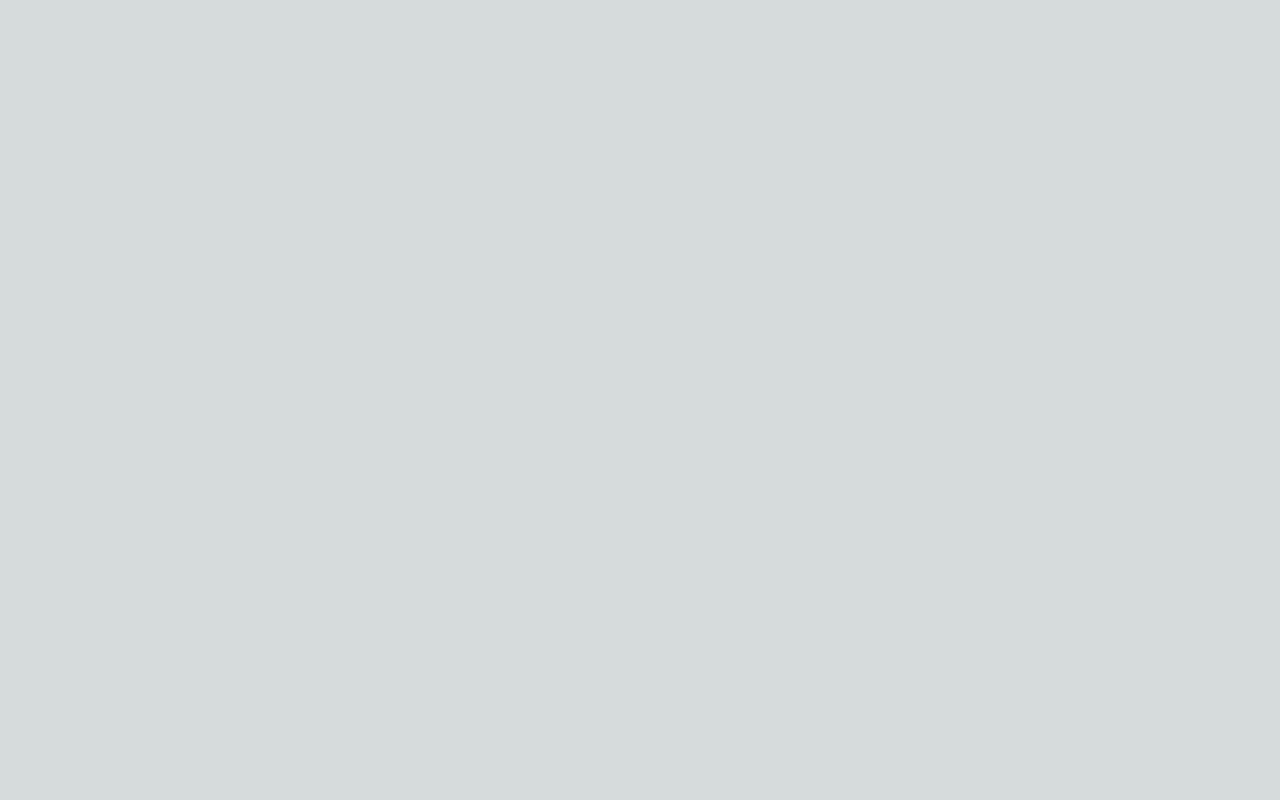
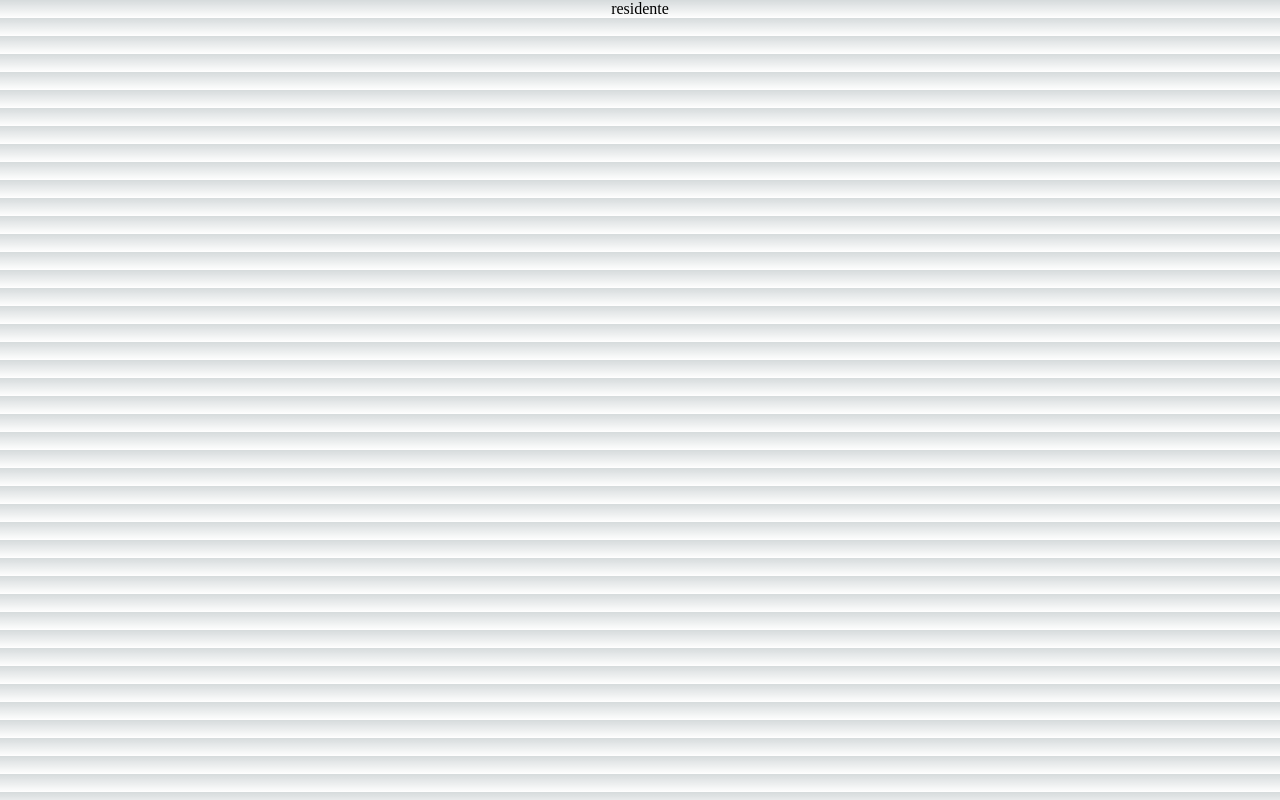
Before and after one commit to BayronMardones/proyecto-ISO, a Next.js app in the folder frontend/: page /residente in a window 1280 px wide. Built offline with nearby package versions, Linux system fonts and the light colour scheme.

Commit message:
correccion

```diff
--- a/frontend/components/inputTest.jsx
+++ b/frontend/components/inputTest.jsx
@@ -1,10 +1,10 @@
 import React from 'react'
-import { Input, Stack } from '@chakra-ui/react'
+import { Input, Stack, Table, Thead, Tbody, Tfoot, Tr, Th, Td } from '@chakra-ui/react'
 
 const inputTest = () => {
   return (
     <Stack spacing={3}>
-        <input/>
+        <Input width={100} backgroundColor = {'white'} />
     </Stack>
   )
 }
--- a/frontend/pages/residente.jsx
+++ b/frontend/pages/residente.jsx
@@ -1,12 +1,13 @@
-import { Stack } from '@chakra-ui/react'
 import React from 'react'
+import { Input, Stack, Table, Thead, Tbody, Tfoot, Tr, Th, Td, Container } from '@chakra-ui/react'
 
 const residente = () => {
   return (
+    <Container centerContent>
+        <div>residente</div>
 
-    <Stack>
-        residente
-    </Stack>
+
+    </Container>
 
   )
 }
```
Also changed, not shown: frontend/package.json (+5 -6 lines), 1 other file (tests, documents, lock files or other folders).
